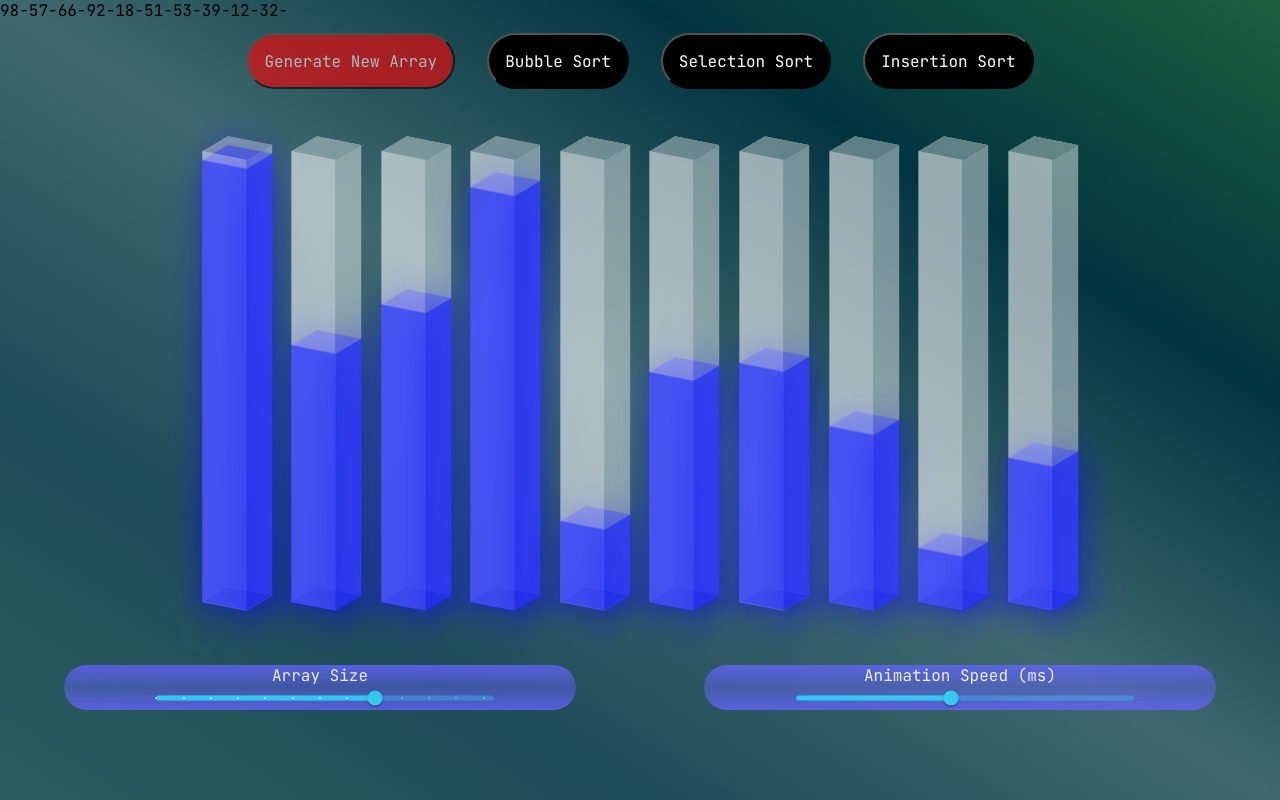
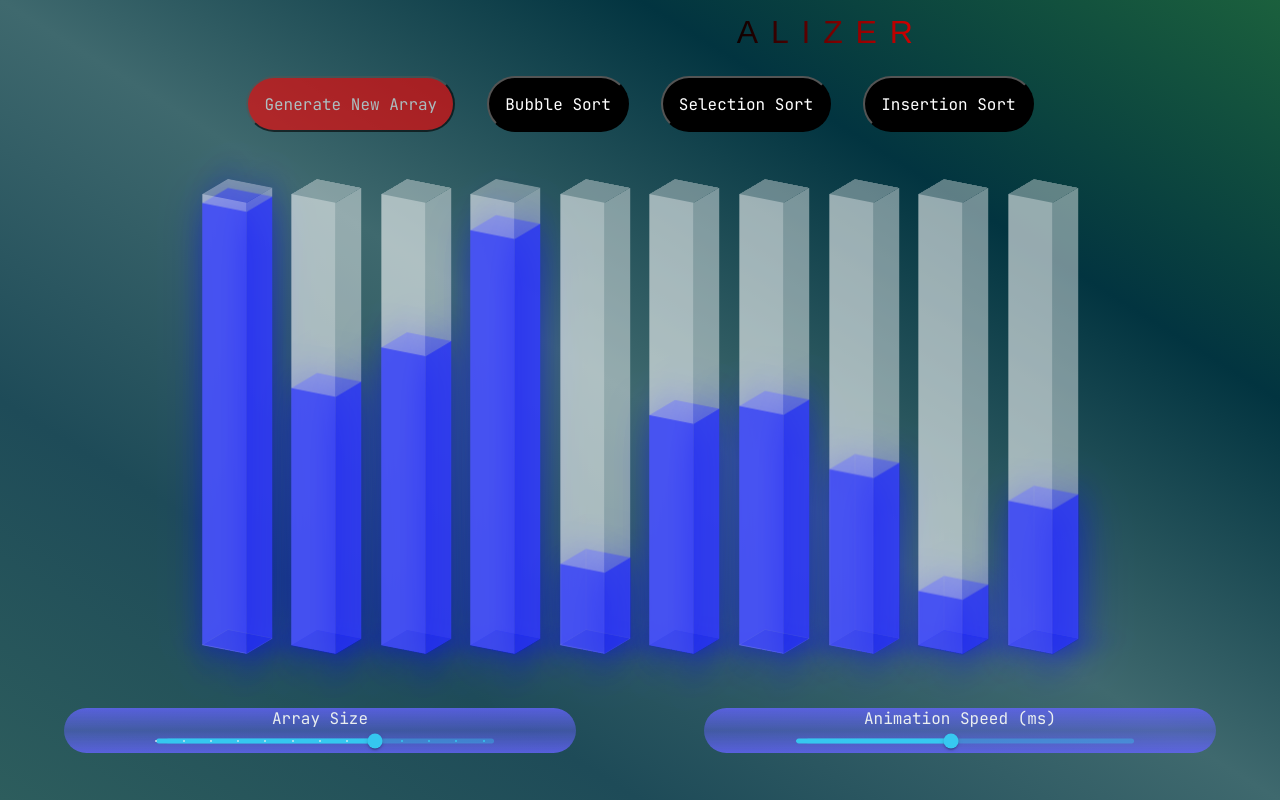
Before and after one commit to BrunoG77/Sorting-Visualizer, a React (Vite) app: page / in a window 1280 px wide. Built offline with nearby package versions, Linux system fonts and the light colour scheme.

Commit message:
Added an header

```diff
--- /dev/null
+++ b/src/SortingVisualizer/Components/Header/Header.css
@@ -0,0 +1,42 @@
+.header {
+  height: 8%;
+  display: flex;
+  justify-content: center;
+  align-items: center;
+}
+
+#animateText {
+  margin: 0.5%;
+  font-family: sans-serif;
+  text-transform: uppercase;
+  font-size: xx-large;
+  letter-spacing: 1vw;
+  background: linear-gradient(90deg, #000, #ff0000, #000);
+  background-repeat: no-repeat;
+  background-size: 80%;
+  animation: animate 3s linear infinite;
+  background-clip: text;
+  -webkit-background-clip: text;
+  -webkit-text-fill-color: rgba(255, 255, 255, 0);
+}
+
+@media only screen and (max-width: 510px) {
+  #animateText {
+    font-size: large;
+  }
+}
+
+@media only screen and (max-width: 320px) {
+  #animateText {
+    font-size: medium;
+  }
+}
+
+@keyframes animate {
+  0% {
+    background-position: -500%;
+  }
+  100% {
+    background-position: 500%;
+  }
+}
--- /dev/null
+++ b/src/SortingVisualizer/Components/Header/Header.tsx
@@ -0,0 +1,12 @@
+import React from "react";
+import "./Header.css";
+
+const Header: React.FC = () => {
+  return (
+    <div className="header">
+      <p id="animateText">Sorting Visualizer</p>
+    </div>
+  );
+};
+
+export default Header;
--- a/src/SortingVisualizer/SortingVisualizer.css
+++ b/src/SortingVisualizer/SortingVisualizer.css
@@ -22,3 +22,7 @@
     #2d5d5d
   );
 }
+
+.text-container {
+  display: none;
+}
--- a/src/SortingVisualizer/SortingVisualizer.tsx
+++ b/src/SortingVisualizer/SortingVisualizer.tsx
@@ -10,6 +10,9 @@ import ButtonsBar from "./Components/ButtonsBar/ButtonsBar";
 
 /* Sliders */
 import Slider from "./Components/Sliders/Sliders";
+
+/* Header */
+import Header from "./Components/Header/Header";
 
 /* Style*/
 import "./SortingVisualizer.css";
@@ -87,6 +90,8 @@ const SortingVisualizer = () => {
           </div>
         ))}
       </div>
+      {/* --------------------- HEADER --------------------- */}
+      <Header />
       {/* --------------------- BUTTONS --------------------- */}
       <ButtonsBar
         generateNewArray={() => resetArray(arrayNumber)}
```
